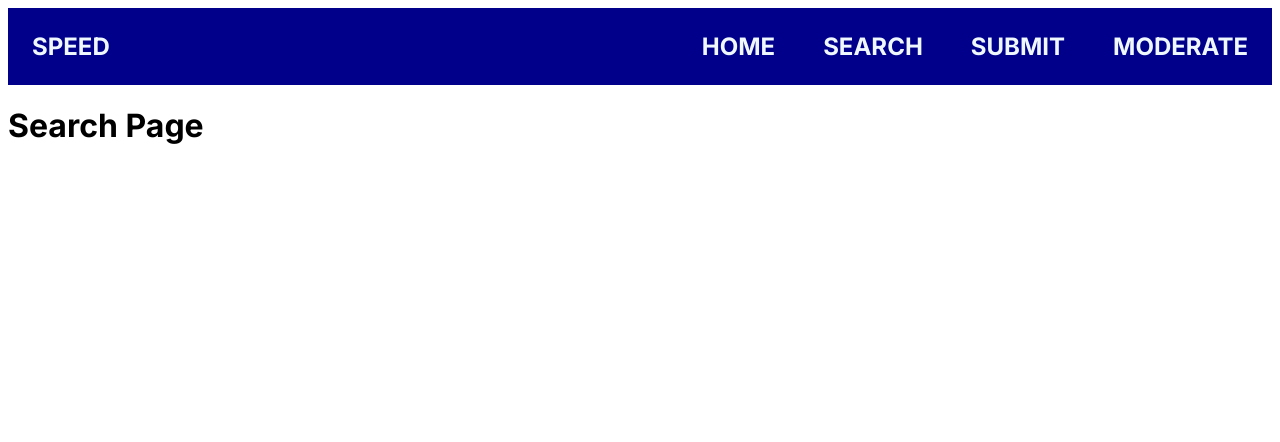
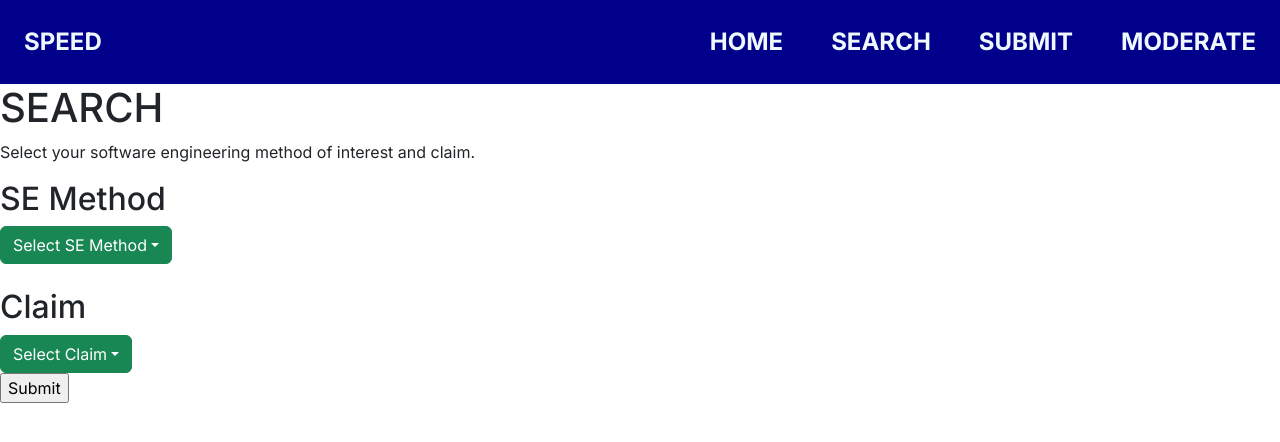
Before and after one commit to CISE-2023/SPEED-App, a Next.js app in the folder frontend/: page /search in a window 1280 px wide. Shown: the top 442 px of the page. Built offline with nearby package versions, Linux system fonts and the light colour scheme.

Commit message:
feat: Set up search page frontend
- Imported React Bootstrap package to utilise their dropdown menu components.

Co-Authored-By: Jack Waitoa <70939005+jWaitoa@users.noreply.github.com>

```diff
--- a/frontend/package.json
+++ b/frontend/package.json
@@ -13,12 +13,15 @@
     "@types/react": "18.2.21",
     "@types/react-dom": "18.2.7",
     "autoprefixer": "10.4.15",
+    "bootstrap": "^5.3.2",
     "eslint": "8.48.0",
     "eslint-config-next": "13.4.19",
+    "framer-motion": "^10.16.4",
     "next": "13.4.19",
     "next-auth": "^4.23.2",
     "postcss": "8.4.28",
     "react": "18.2.0",
+    "react-bootstrap": "^2.9.0",
     "react-dom": "18.2.0",
     "sass": "^1.68.0",
     "tailwindcss": "3.3.3",
--- a/frontend/src/app/layout.tsx
+++ b/frontend/src/app/layout.tsx
@@ -1,7 +1,11 @@
+"use client";
+
 import './globals.scss'
 import type { Metadata } from 'next'
 import { Inter } from 'next/font/google'
 import PopulatedNavBar from '@/components/PopulatedNavBar';
+import 'bootstrap/dist/css/bootstrap.min.css';
+
 
 const inter = Inter({ subsets: ['latin'] })
 
--- a/frontend/src/app/search/page.tsx
+++ b/frontend/src/app/search/page.tsx
@@ -1,7 +1,48 @@
+"use client";
+
+import { useState } from "react";
+import Dropdown from 'react-bootstrap/Dropdown';
+
 export default function SearchPage() {
+    const [seSelection, setSESelection] = useState("");
+    const [claimSelection, setClaimSelection] = useState("");
+
     return (
         <div>
-            <h1>Search Page</h1>
+            <h1>SEARCH</h1>
+            <p>Select your software engineering method of interest and claim.</p>
+
+            <form>
+            {/*SE Method dropdown*/}
+            <h2>SE Method</h2>
+            <Dropdown>
+                <Dropdown.Toggle variant="success" id="dropdown-basic">
+                    { seSelection ? seSelection : "Select SE Method"}
+                </Dropdown.Toggle>
+
+                <Dropdown.Menu>
+                    <Dropdown.Item onClick={() => setSESelection("SE Practice 1")}>SE Practice 1</Dropdown.Item>
+                    <Dropdown.Item onClick={() => setSESelection("SE Practice 2")}>SE Practice 2</Dropdown.Item>
+                    <Dropdown.Item onClick={() => setSESelection("SE Practice 3")}>SE Practice 3</Dropdown.Item>
+                </Dropdown.Menu>
+            </Dropdown>
+            <br />
+            {/*Claim dropdown*/}
+            <h2>Claim</h2>
+            <Dropdown>
+                <Dropdown.Toggle variant="success" id="dropdown-basic">
+                    { claimSelection ? claimSelection : "Select Claim"}
+                </Dropdown.Toggle>
+
+                <Dropdown.Menu>
+                    <Dropdown.Item onClick={() => setClaimSelection("Claim 1")}>Claim 1</Dropdown.Item>
+                    <Dropdown.Item onClick={() => setClaimSelection("Claim 2")}>Claim 2</Dropdown.Item>
+                    <Dropdown.Item onClick={() => setClaimSelection("Claim 3")}>Claim 3</Dropdown.Item>
+                </Dropdown.Menu>
+            </Dropdown>
+            <input type="submit" />
+            </form>
         </div>
+
     );
 }
```
Also changed, not shown: 1 other file (tests, documents, lock files or other folders).
